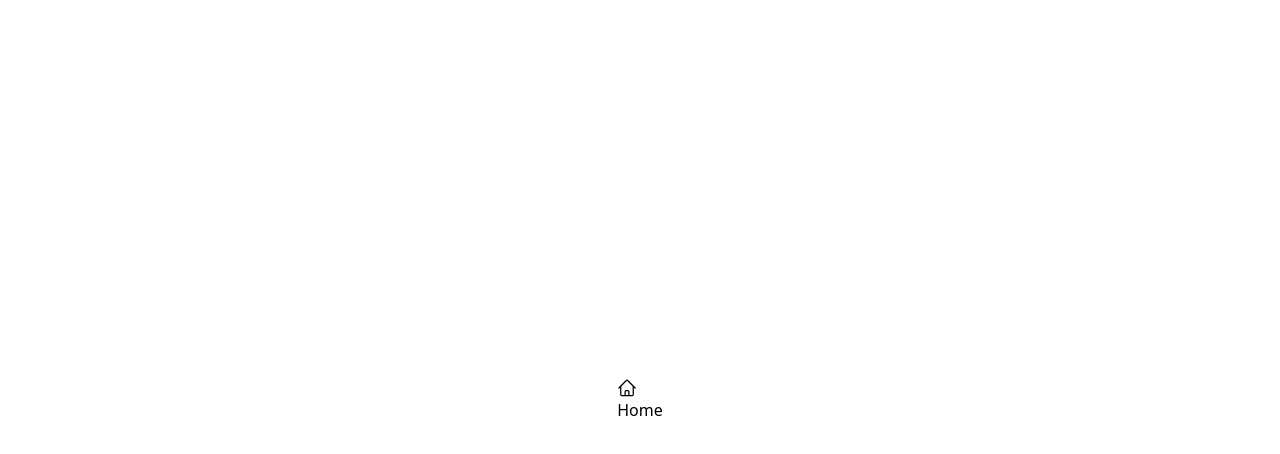
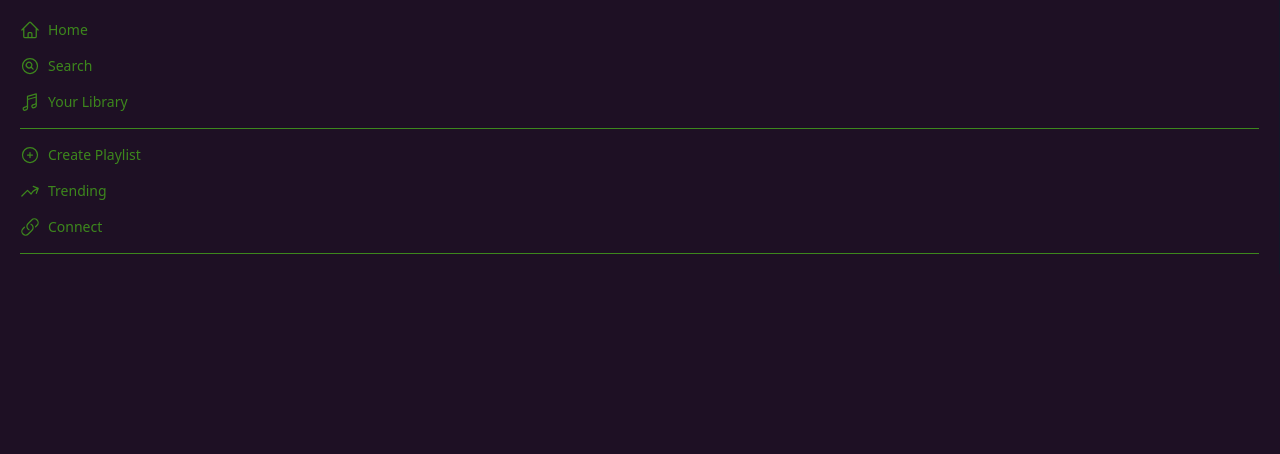
Before and after one commit to Calathea-Z/Melodious, a Next.js app: page / in a window 1280 px wide. Shown: the top 454 px of the page. Built offline with nearby package versions, Linux system fonts and the light colour scheme.

Commit message:
Picked a color theme for app. Added Side Nav Bar. Non functional. Layout Only.

```diff
--- a/components/SideBar.jsx
+++ b/components/SideBar.jsx
@@ -1,20 +1,39 @@
-import { HomeIcon, SearchIcon, LibraryIcon, PlusCircleIcon } from "@heroicons/react/24/outline";
+import { HomeIcon, MagnifyingGlassCircleIcon, MusicalNoteIcon, PlusCircleIcon, LinkIcon, ArrowTrendingUpIcon } from "@heroicons/react/24/outline";
 
 const Sidebar = () => {
 
 return (
-    <>
-    <div>
-        <div>
-            <button>
+    <div className='text-greeen p-5 text-sm border-r border-gray-900'>
+        <div className='space-y-4'>
+            <button className='flex items-center space-x-2 hover:text-white'>
                 <HomeIcon className='h-5 w-5'/>
                 <p>Home</p>
             </button>
+            <button className='flex items-center space-x-2 hover:text-white'>
+                <MagnifyingGlassCircleIcon className='h-5 w-5'/>
+                <p>Search</p>
+            </button>
+            <button className='flex items-center space-x-2 hover:text-white'>
+                <MusicalNoteIcon className='h-5 w-5'/>
+                <p>Your Library</p>
+            </button>
+            <hr className='border-t-[0.1px] border-greeen'/>
+
+            <button className='flex items-center space-x-2 hover:text-white'>
+                <PlusCircleIcon className='h-5 w-5'/>
+                <p>Create Playlist</p>
+            </button>
+            <button className='flex items-center space-x-2 hover:text-white'>
+                <ArrowTrendingUpIcon className='h-5 w-5'/>
+                <p>Trending</p>
+            </button>
+            <button className='flex items-center space-x-2 hover:text-white'>
+                <LinkIcon className='h-5 w-5'/>
+                <p>Connect</p>
+            </button>
+            <hr className='border-t-[0.1px] border-greeen'/>
         </div>
     </div>
-
-    </>
-
 )
 }
 
--- a/pages/index.tsx
+++ b/pages/index.tsx
@@ -7,11 +7,15 @@ import SideBar from '../components/SideBar';
 
 const Home: NextPage = () => {
   return (
-    <div className="flex min-h-screen flex-col items-center justify-center py-2">
+    <div className='bg-purp h-screen overflow-hidden'>
       <Head>
-        <title>Create Next App</title>
+        <title>Playlist AI.</title>
         <link rel="icon" href="/favicon.ico" />
       </Head>
+
+      <main className=''>
+
+      </main>
       <SideBar />
     </div>
   )
--- a/tailwind.config.js
+++ b/tailwind.config.js
@@ -6,7 +6,14 @@ module.exports = {
     './app/**/*.{js,ts,jsx,tsx}',
   ],
   theme: {
-    extend: {},
+    extend: {
+      colors:{
+        transparent: 'transparent',
+        current: 'currentColor',
+        'purp': '#1e1024',
+        'greeen': '#3d871d',
+    },
+    },
   },
   plugins: [],
 }
```
